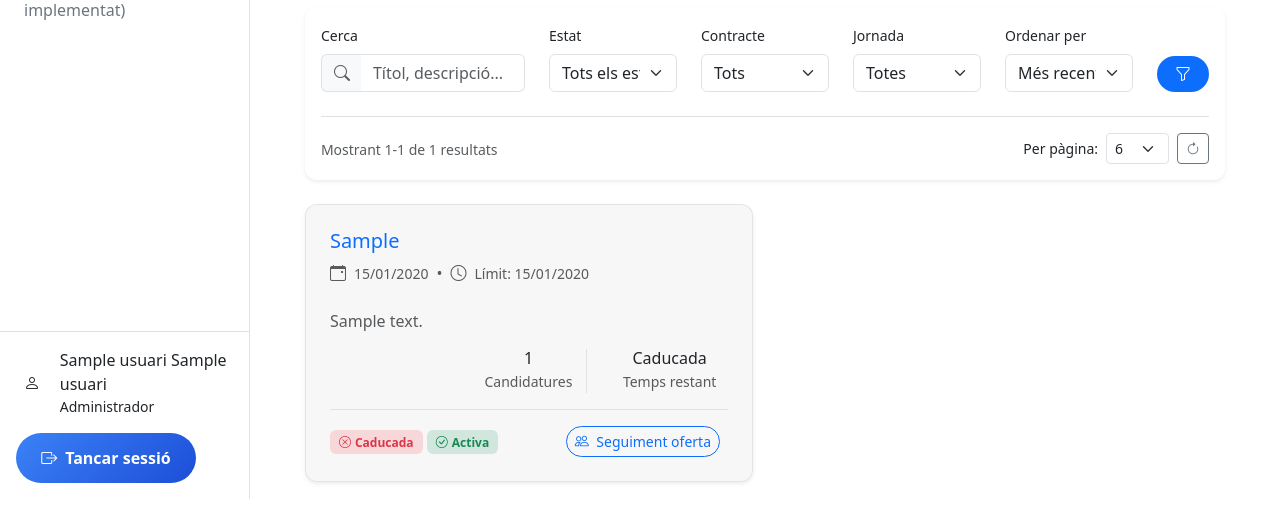
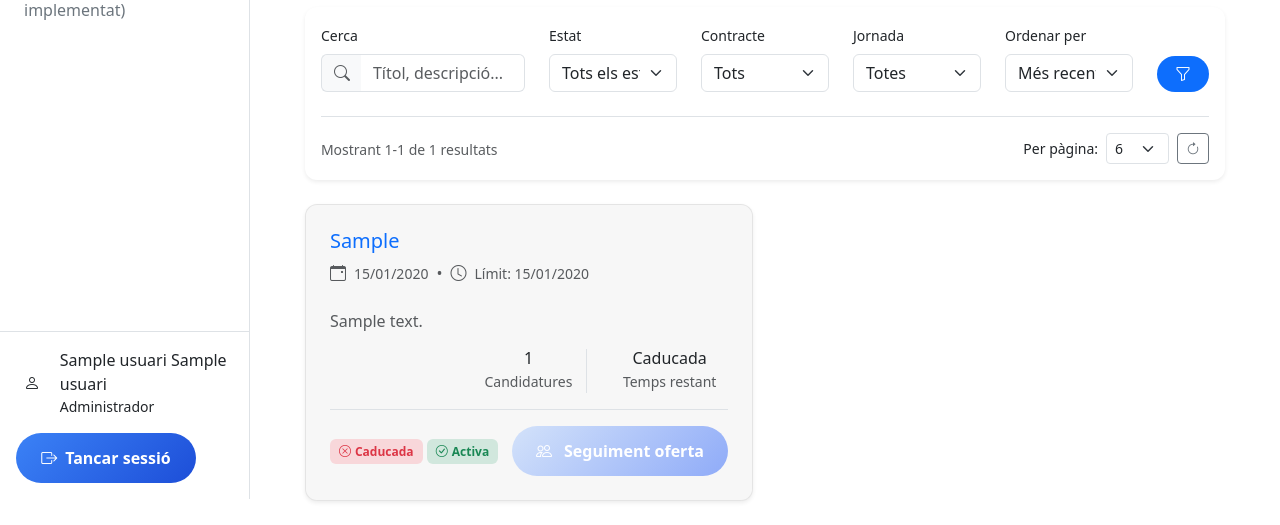
Before and after one commit to rcervera/borsa_treball_django_google, a Django app: page /empresa/ofertes/ in a window 1280 px wide. Shown: the part 301-826 px from the top of the page. Before the commit the page ends 800 px from the top, so only its background shows below. Run offline with Django 5.2, Linux system fonts and the light colour scheme; a user stored in the database is signed in; tables that the repository leaves empty hold one stand-in row (values such as "Sample post"); some libraries are stand-ins or nearby versions.

Commit message:
refactor llista ofertes empresa template

```diff
--- a/borsa_treball/templates/borsa_treball/llista_ofertes_empresa.html
+++ b/borsa_treball/templates/borsa_treball/llista_ofertes_empresa.html
@@ -243,7 +243,7 @@
                     {% endif %}
                 </div>
                 <div>
-                    <a href="{% url 'llista_candidatures_oferta' oferta.id %}" class="btn btn-outline-primary btn-sm me-2 rounded-pill">
+                    <a href="{% url 'llista_candidatures_oferta' oferta.id %}" class="secundari-btn">
                         <i class="bi bi-people"></i>
                         <span class="d-none d-lg-inline ms-1">Seguiment oferta</span>
                     </a>
--- a/static/css/base.css
+++ b/static/css/base.css
@@ -101,6 +101,37 @@ body {
 }
 
 .principal-btn i {
+            margin-right: 0.5rem;
+}
+
+
+
+/* Botó operació secundaria */
+.secundari-btn {
+            background: linear-gradient(135deg, #d3e2fa, #8fabf8);
+            border: none;
+            border-radius: 50px;
+            padding: 0.8rem 1.5rem;
+            font-weight: 600;
+            color: white;
+            transition: all 0.3s ease;
+            text-decoration: none;
+            display: inline-flex;
+            align-items: center;
+            justify-content: center;
+            font-size: 1rem;
+            white-space: nowrap;
+            min-width: 180px;
+            height: 50px;
+}
+
+.secundari-btn:hover {
+            transform: translateY(-3px);
+            background: linear-gradient(135deg, #dfe5f4, #688af8);
+            color: white;
+}
+
+.secundari-btn i {
             margin-right: 0.5rem;
 }
 
```
